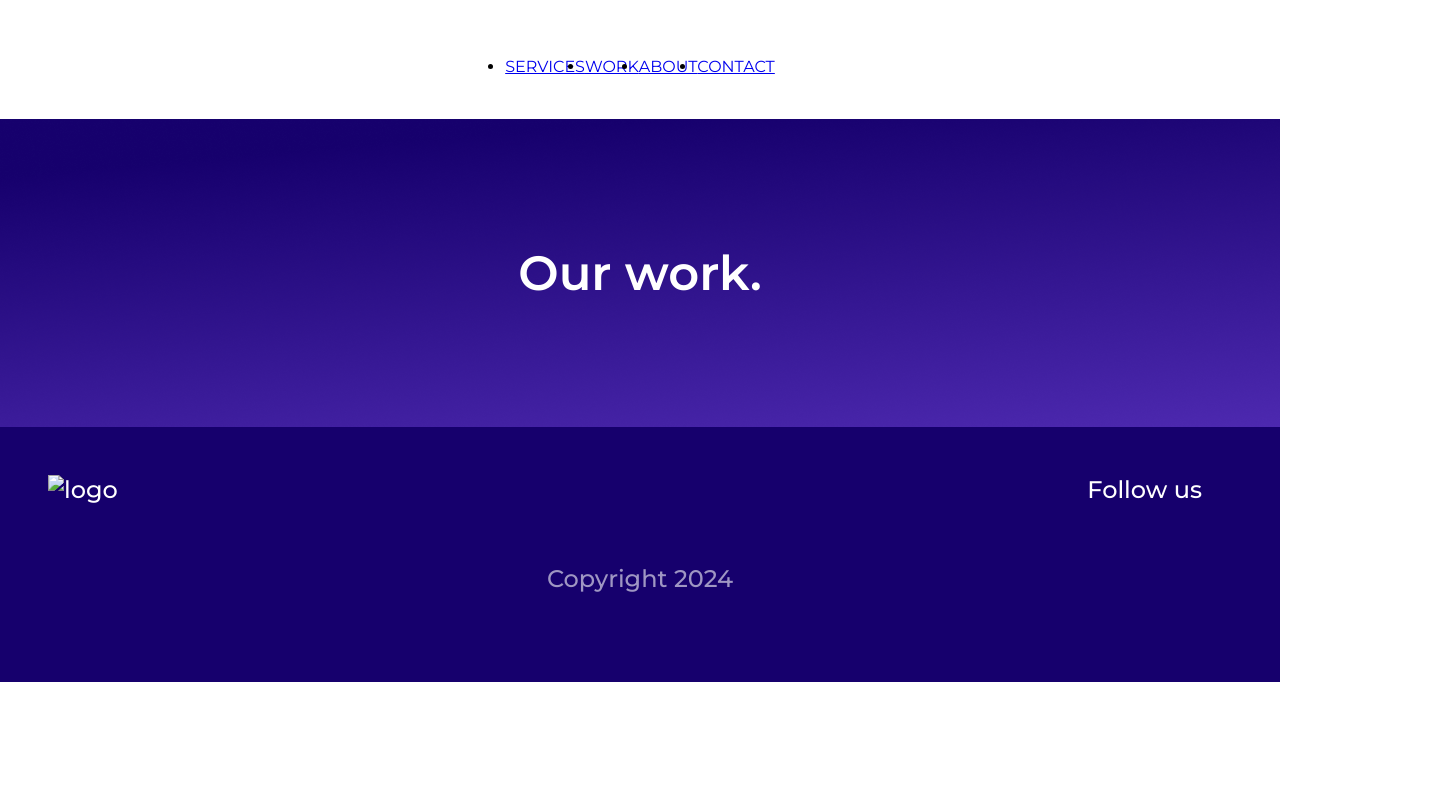
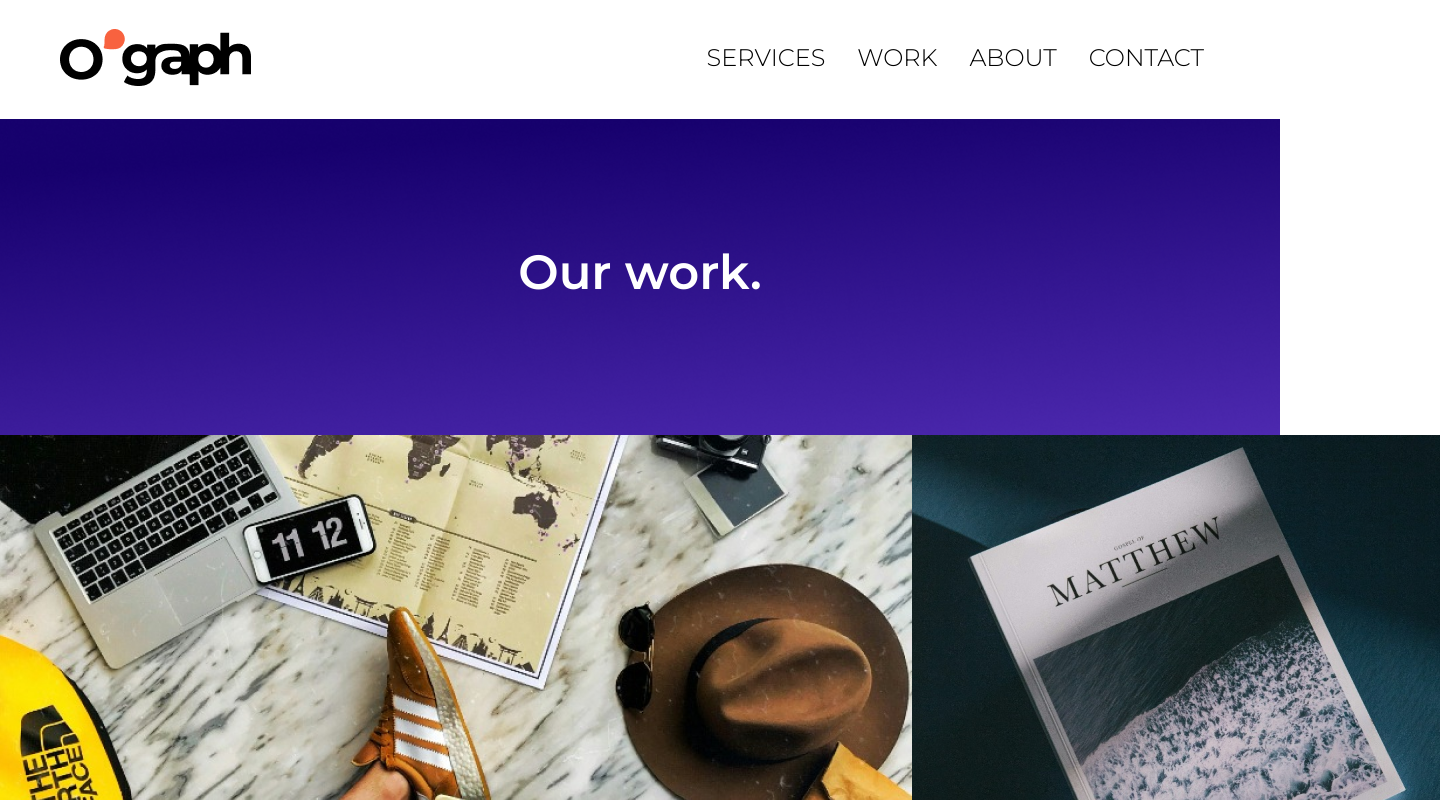
Before and after one commit to miliobrien/PreEntrega2-OBrien, a plain HTML site: page pages/work.html in a window 1280 px wide. Shown: the top 800 px of the page, 1440 px wide, since content can reach past the window. Drawn offline with nearby package versions, Linux system fonts and the light colour scheme; files that its build step writes are made by us from their sources; files whose address does not match are found by name.

Commit message:
todas las paginas con la navbar de bootstrap

```diff
--- a/css/style2.css
+++ b/css/style2.css
@@ -30,18 +30,19 @@ header {
 }
 
 .navBar {
-    display: flex;
-    justify-content: center;
+
 }
 
 .nav-item{
-    text-decoration: none;
-    color: black;
     font-weight: 300;
     font-size: 1.5rem;
 }
 
-.navBar li a:hover{
+.nav-link{
+    color: black;
+}
+
+.nav-link:hover{
     color: rgb(248, 98, 63) ;
 }
 
--- a/pages/work.html
+++ b/pages/work.html
@@ -3,33 +3,39 @@
 <head>
     <meta charset="UTF-8">
     <meta name="viewport" content="width=device-width, initial-scale=1.0">
-    <title>Document</title>
-    <link rel="stylesheet" href="./css/style2.css">
+    <link href="https://cdn.jsdelivr.net/npm/bootstrap@5.3.3/dist/css/bootstrap.min.css" rel="stylesheet" integrity="sha384-QWTKZyjpPEjISv5WaRU9OFeRpok6YctnYmDr5pNlyT2bRjXh0JMhjY6hW+ALEwIH" crossorigin="anonymous">
+    <link rel="stylesheet" href="../css/style2.css">
 
 </head>
 <body>
     <header>
-        <div class="logo">
-            <a href="./index.html"><img src="./assets/logo.png" alt=""></a>
-        </div>
         <div >
-            <nav>
-                <ul class="navBar">
-                    <li>
-                        <a href="./services.html">SERVICES</a>
-                    </li>
-                    <li>
-                        <a href="./work.html">WORK</a>
-                    </li>
-                    <li>
-                        <a href="./about.html">ABOUT</a>
-                    </li>
-                    <li>
-                        <a href="./contact.html">CONTACT</a>
-                    </li>
-                </ul>
+            <nav class="navbar navbar-expand-lg">
+                <div class="container-fluid mt-3">
+                    <a class="navbar-brand" href="../index.html">
+                        <img src="../assets/logo.png">
+                    </a>
+                    <button class="navbar-toggler" type="button" data-bs-toggle="collapse" data-bs-target="#navbarSupportedContent" aria-controls="navbarSupportedContent" aria-expanded="false" aria-label="Toggle navigation">
+                    <span class="navbar-toggler-icon"></span>
+                    </button>
+                    <div class="collapse navbar-collapse" id="navbarSupportedContent">
+                    <ul class="d- flex navbar-nav ms-auto mb-2 mb-lg-0">
+                        <li class="nav-item">
+                        <a class="nav-link mx-2" aria-current="page" href="./services.html">SERVICES</a>
+                        </li>
+                        <li class="nav-item">
+                        <a class="nav-link mx-2" href="./work.html">WORK</a>
+                        </li>
+                        <li class="nav-item">
+                        <a class="nav-link mx-2" href="./about.html">ABOUT</a>
+                        </li>
+                        <li class="nav-item">
+                        <a class="nav-link mx-2" href="./contact.html">CONTACT</a>
+                        </li>
+                    </ul>
+                    </div>
+                </div>
             </nav>
-        </div>
     </header>
 
     <section class="ourWork">
@@ -40,39 +46,35 @@
         </div>
         <div class="work">
             <div class="foto">
-                <img src="./assets/fotoLarga.png" alt="">
-                <img src="./assets/fotoCorta2.png" alt="">
+                <img src="../assets/fotoLarga.png" alt="">
+                <img src="../assets/fotoCorta2.png" alt="">
             </div>
             <div class="foto">
-                <img src="./assets/fotoCorta.png" alt="">
-                <img src="./assets/fotoLarga2.png" alt="">
+                <img src="../assets/fotoCorta.png" alt="">
+                <img src="../assets/fotoLarga2.png" alt="">
             </div>
             <div class="foto">
-                <img src="./assets/fotoLarga3.png" alt="">
-                <img src="./assets/fotoCorta3.png" alt="">
+                <img src="../assets/fotoLarga3.png" alt="">
+                <img src="../assets/fotoCorta3.png" alt="">
             </div>
         </div>
     </section>
-
-
-
-
     <footer>
         <div class="footer1">
             <div class="logoBlanco1">
-                <img src="./assets/logoBlanco.png" alt="logo">
+                <img src="../assets/logoBlanco.png" alt="logo">
             </div>
             <div class="redes">
                 <p>Follow us</p>
-                <a href="https://instagram.com/mabrush_"><img src="./assets/logoInstagram.png" alt=""> </a>
-                <a href="https://www.linkedin.com/in/milagros-o%C2%B4brien-644ab7188/"><img src="./assets/logoLinkedin.png" alt=""></a>
-                <a href="https://www.behance.net/milagrosobrien"><img src="./assets/logoBehance.png" alt=""></a>
+                <a href="https://instagram.com/mabrush_"><img src="../assets/logoInstagram.png" alt=""> </a>
+                <a href="https://www.linkedin.com/in/milagros-o%C2%B4brien-644ab7188/"><img src="../assets/logoLinkedin.png" alt=""></a>
+                <a href="https://www.behance.net/milagrosobrien"><img src="../assets/logoBehance.png" alt=""></a>
             </div>
         </div>
         <div class="copyright">
             <p>Copyright 2024</p>
         </div>
     </footer>
-
+    <script src="https://cdn.jsdelivr.net/npm/bootstrap@5.3.3/dist/js/bootstrap.bundle.min.js" integrity="sha384-YvpcrYf0tY3lHB60NNkmXc5s9fDVZLESaAA55NDzOxhy9GkcIdslK1eN7N6jIeHz" crossorigin="anonymous"></script>
 </body>
 </html>
```
Also changed, not shown: pages/about.html (+33 -24 lines), pages/contact.html (+32 -23 lines), pages/services.html (+32 -23 lines).
